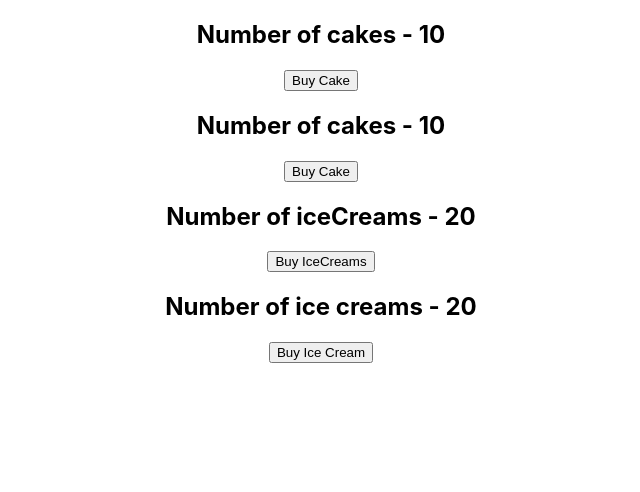
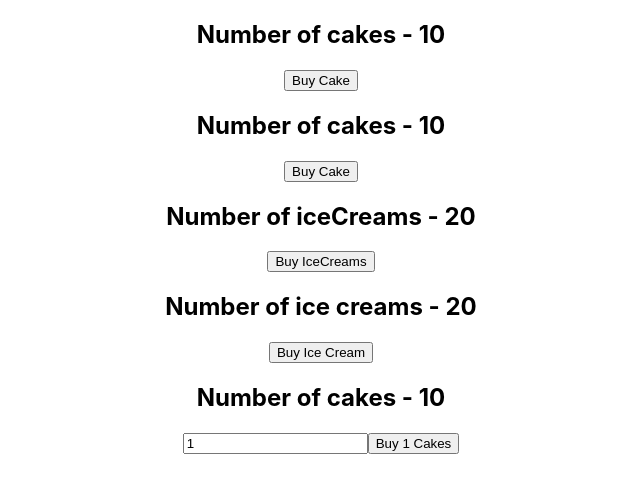
Before and after one commit to sreyom31/Redux-Practice, a React (Create React App) app: page / in a window 1280 px wide. Shown: the top 492 px of the page, without its empty margins (319-959 px from the left). Built offline with nearby package versions, Linux system fonts and the light colour scheme.

Commit message:
action payload
Signed-off-by: sreyom31 <sreyom31@gmail.com>

```diff
--- a/src/App.js
+++ b/src/App.js
@@ -6,6 +6,7 @@
 import store from "./redux/store";
 import HooksIceCreamContainer from "./components/HooksIceCreamContainer";
 import IceCreamContainer from "./components/IceCreamContainer";
+import NewCakeContainer from "./components/NewCakeContainer";
 
 function App() {
   return (
@@ -15,6 +16,7 @@
                 <CakeContainer />
                 <HooksIceCreamContainer />
                 <IceCreamContainer />
+                <NewCakeContainer />
             </div>
         </Provider>
   );
--- /dev/null
+++ b/src/components/NewCakeContainer.js
@@ -0,0 +1,31 @@
+import React, { useState } from 'react'
+import { connect } from 'react-redux'
+import { buyCake } from '../redux'
+
+function NewCakeContainer (props) {
+    const [number, setNumber] = useState(1)
+    return (
+        <div>
+            <h2>Number of cakes - {props.numOfCakes} </h2>
+            <input type='text' value={number} onChange={e => setNumber(e.target.value)} />
+            <button onClick={() => props.buyCake(number)}>Buy {number} Cakes</button>
+        </div>
+    )
+}
+
+const mapStateToProps = state => {
+    return {
+        numOfCakes: state.cake.numOfCakes
+    }
+}
+
+const mapDispatchToProps = dispatch => {
+    return {
+        buyCake: number => dispatch(buyCake(number))
+    }
+}
+
+export default connect(
+    mapStateToProps,
+    mapDispatchToProps
+)(NewCakeContainer)
--- a/src/redux/cake/cakeActions.js
+++ b/src/redux/cake/cakeActions.js
@@ -1,7 +1,8 @@
 import {BUY_CAKE} from "./cakeTypes";
 
-export const buyCake = () => {
+export const buyCake = (number=1) => {
     return {
-        type: BUY_CAKE
+        type: BUY_CAKE,
+        payload: number
     }
 }
--- a/src/redux/cake/cakeReducer.js
+++ b/src/redux/cake/cakeReducer.js
@@ -8,7 +8,7 @@
     switch (action.type) {
         case BUY_CAKE: return {
             ...state,
-            numOfCakes: state.numOfCakes - 1
+            numOfCakes: state.numOfCakes - action.payload
         }
         default: return state
     }
```
